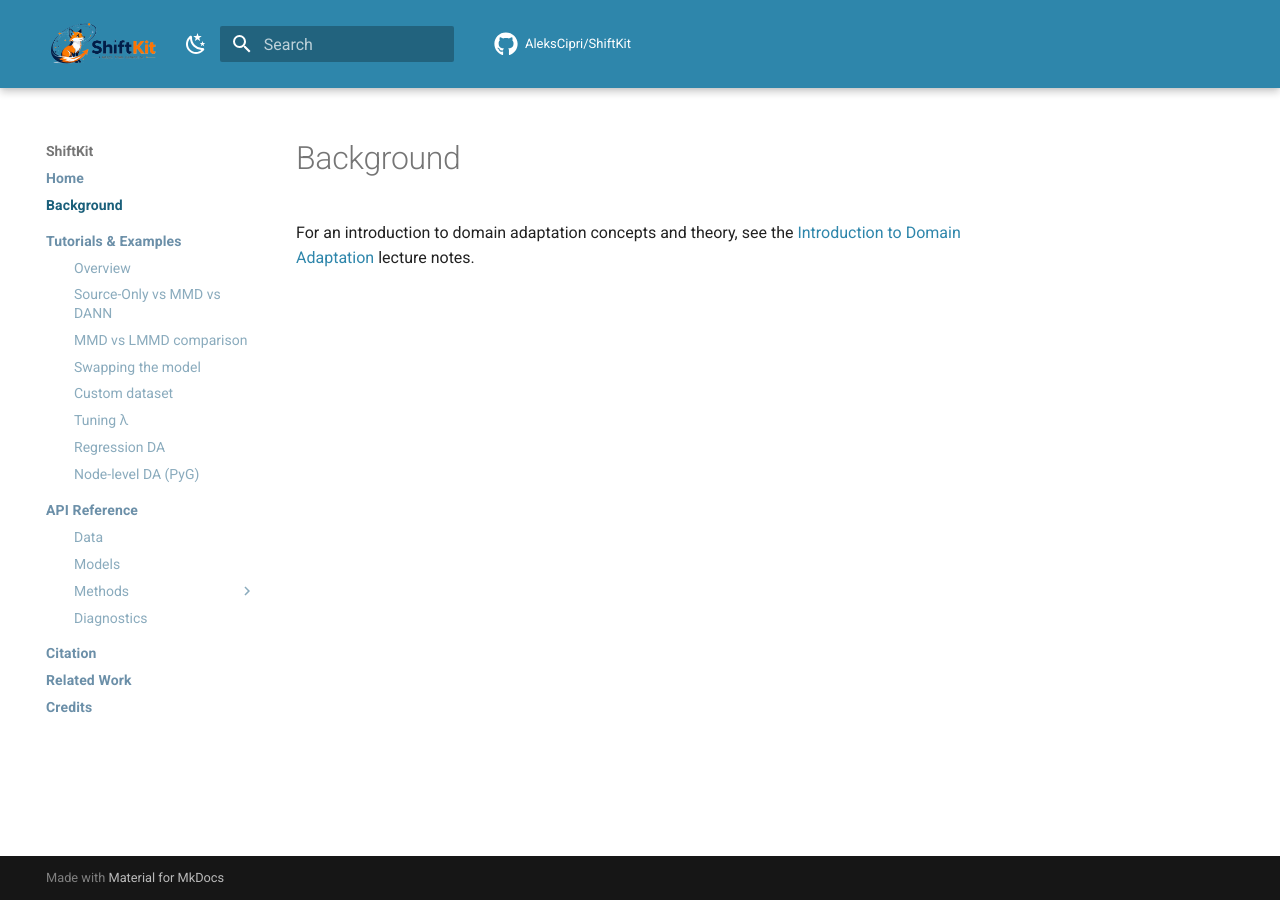
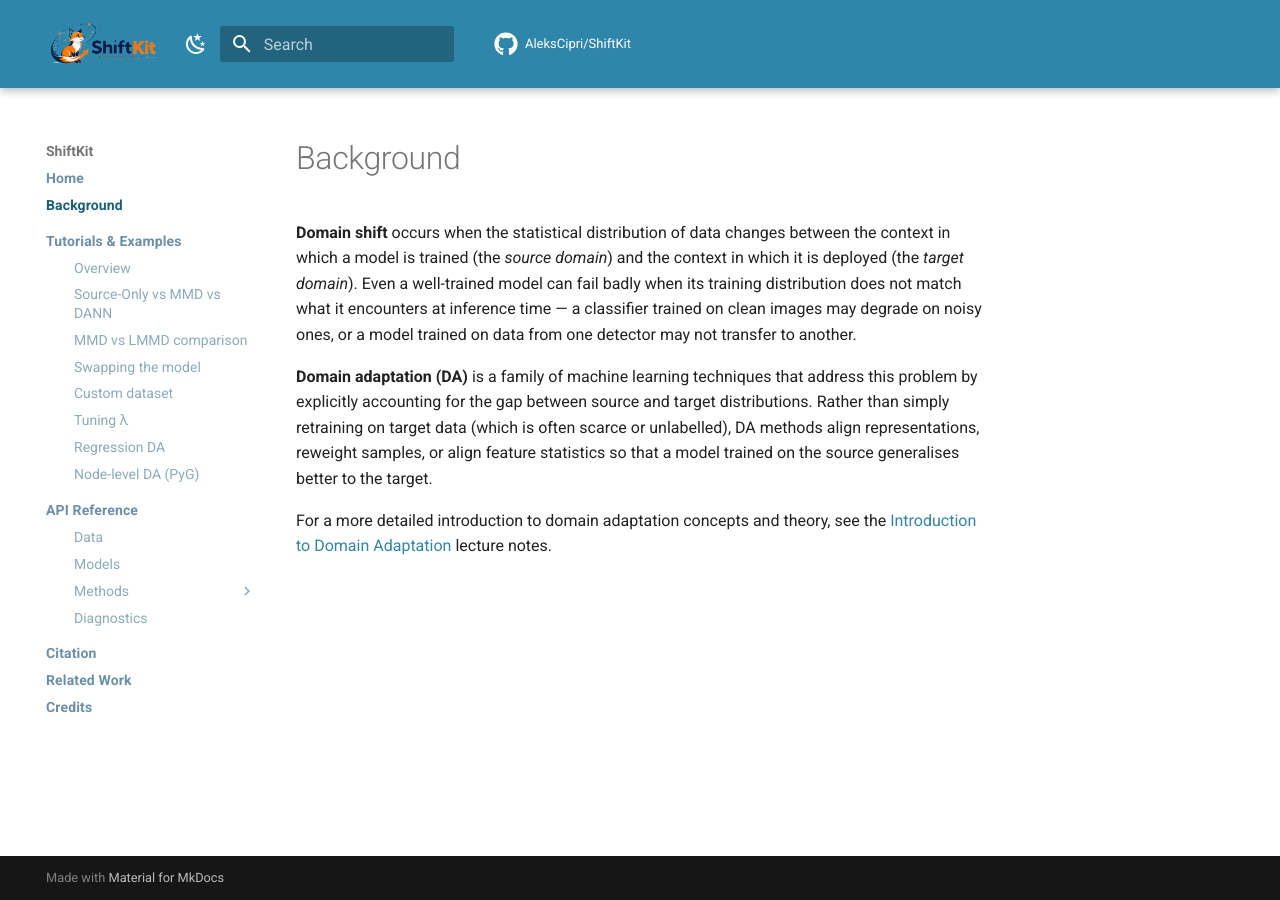
Before and after one commit to AleksCipri/ShiftKit, an MkDocs documentation site: the page built from docs/background.md, in a window 1280 px wide. Built offline with MkDocs 1.6.1 and Material for MkDocs 9.7.7, drawn with Linux system fonts in a browser that asks for light colours; comment, search, counter and statistics services are not loaded.

Commit message:
Add intro text on domain shift and domain adaptation to Background page
Co-Authored-By: Claude Sonnet 4.6 <noreply@anthropic.com>

```diff
--- a/docs/background.md
+++ b/docs/background.md
@@ -1,4 +1,8 @@
 # Background
 
-For an introduction to domain adaptation concepts and theory, see the
+**Domain shift** occurs when the statistical distribution of data changes between the context in which a model is trained (the *source domain*) and the context in which it is deployed (the *target domain*). Even a well-trained model can fail badly when its training distribution does not match what it encounters at inference time — a classifier trained on clean images may degrade on noisy ones, or a model trained on data from one detector may not transfer to another.
+
+**Domain adaptation (DA)** is a family of machine learning techniques that address this problem by explicitly accounting for the gap between source and target distributions. Rather than simply retraining on target data (which is often scarce or unlabelled), DA methods align representations, reweight samples, or align feature statistics so that a model trained on the source generalises better to the target.
+
+For a more detailed introduction to domain adaptation concepts and theory, see the
 [Introduction to Domain Adaptation](assets/Intro to Domain Adaptation.pdf) lecture notes.
```
